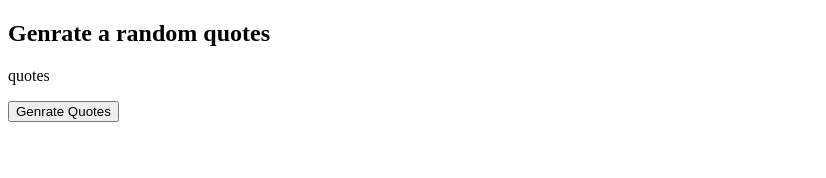
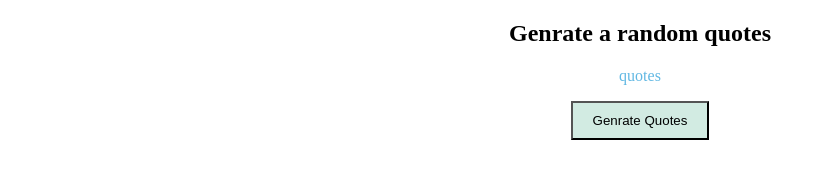
Before and after one commit to 1ambuj/javascriptpractice, a plain HTML site: page randomQuotes/index.html in a window 1280 px wide. Both pictures are taken after a click on the button "Genrate Quotes". Shown: the whole page, without its empty margins (0-826 px from the left). Drawn offline with Linux system fonts and the light colour scheme; no server answers.

Commit message:
solve some javascript challenges

```diff
--- /dev/null
+++ b/randomQuotes/index.css
@@ -0,0 +1,12 @@
+body{
+    text-align: center;
+}
+.center{
+    text-align:center;
+}
+#quotes{
+
+}
+#btn{
+    padding:10px 20px
+}
--- a/randomQuotes/index.html
+++ b/randomQuotes/index.html
@@ -5,10 +5,11 @@
     <meta name="viewport" content="width=device-width, initial-scale=1.0">
     <title>Document</title>
     <script src="./index.js" defer></script>
+    <link rel="stylesheet" href="./index.css">
 </head>
 <body>
    <h2>Genrate a random quotes</h2>
-   <div>
+   <div class="center">
          <p id="quotes">quotes</p>
          <button id="btn">Genrate Quotes</button>
    </div>
--- a/randomQuotes/index.js
+++ b/randomQuotes/index.js
@@ -1,5 +1,6 @@
 let quotes = document.getElementById("quotes")
 const btn = document.getElementById("btn")
+let intervalId;
 async function fetchQuotes(){
     try{
         const response = await fetch("https://api.api-ninjas.com/v1/quotes",{
@@ -9,7 +10,7 @@ async function fetchQuotes(){
             }
         })
         if(!response.ok){
-            console.log("respnse error:",response.status)
+            throw Error("respnse error:",response.status)
         }
        let data = await response.json()
     //    console.log(data)
@@ -20,5 +21,24 @@ async function fetchQuotes(){
     }
 
 }
-btn.addEventListener("click",fetchQuotes)
-fetchQuotes()
+function getRandomColor(){
+    let red = Math.floor(Math.random()*256)
+    let green = Math.floor(Math.random()*256)
+    let blue = Math.floor(Math.random()*256)
+    return `rgb(${red},${green},${blue})`
+}
+function randomQuotsAndColor(){
+    fetchQuotes()
+    btn.style.backgroundColor = getRandomColor()
+    quotes.style.color = getRandomColor()
+}
+
+btn.addEventListener("click",()=>{
+   if(intervalId){
+    clearInterval(intervalId)
+   }
+   randomQuotsAndColor()
+     intervalId = setInterval(()=>{
+        randomQuotsAndColor()
+    },1000)
+})
```
Also changed, not shown: randomQuotes/reverseString.js (added, +74 -0 lines).
